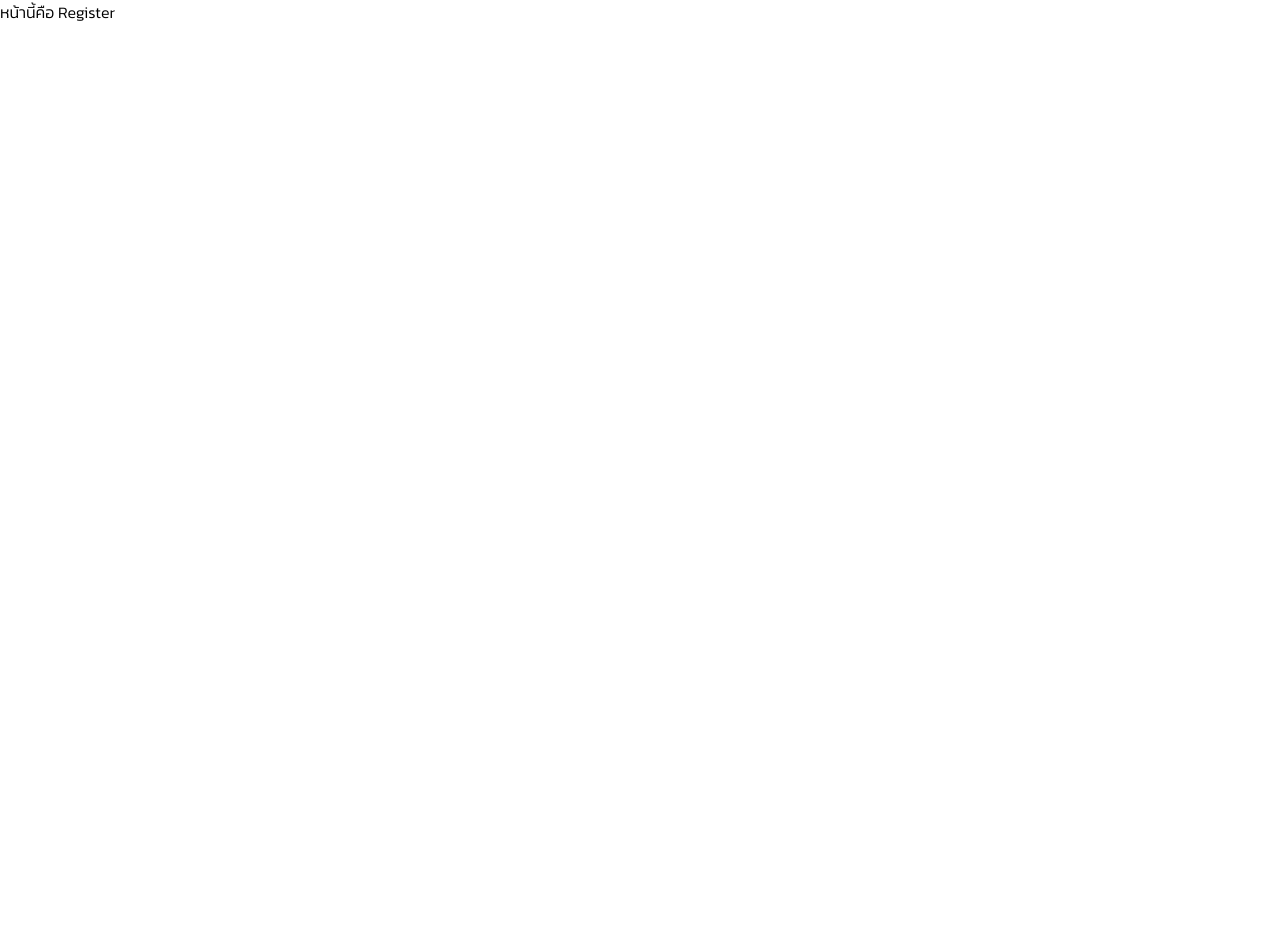
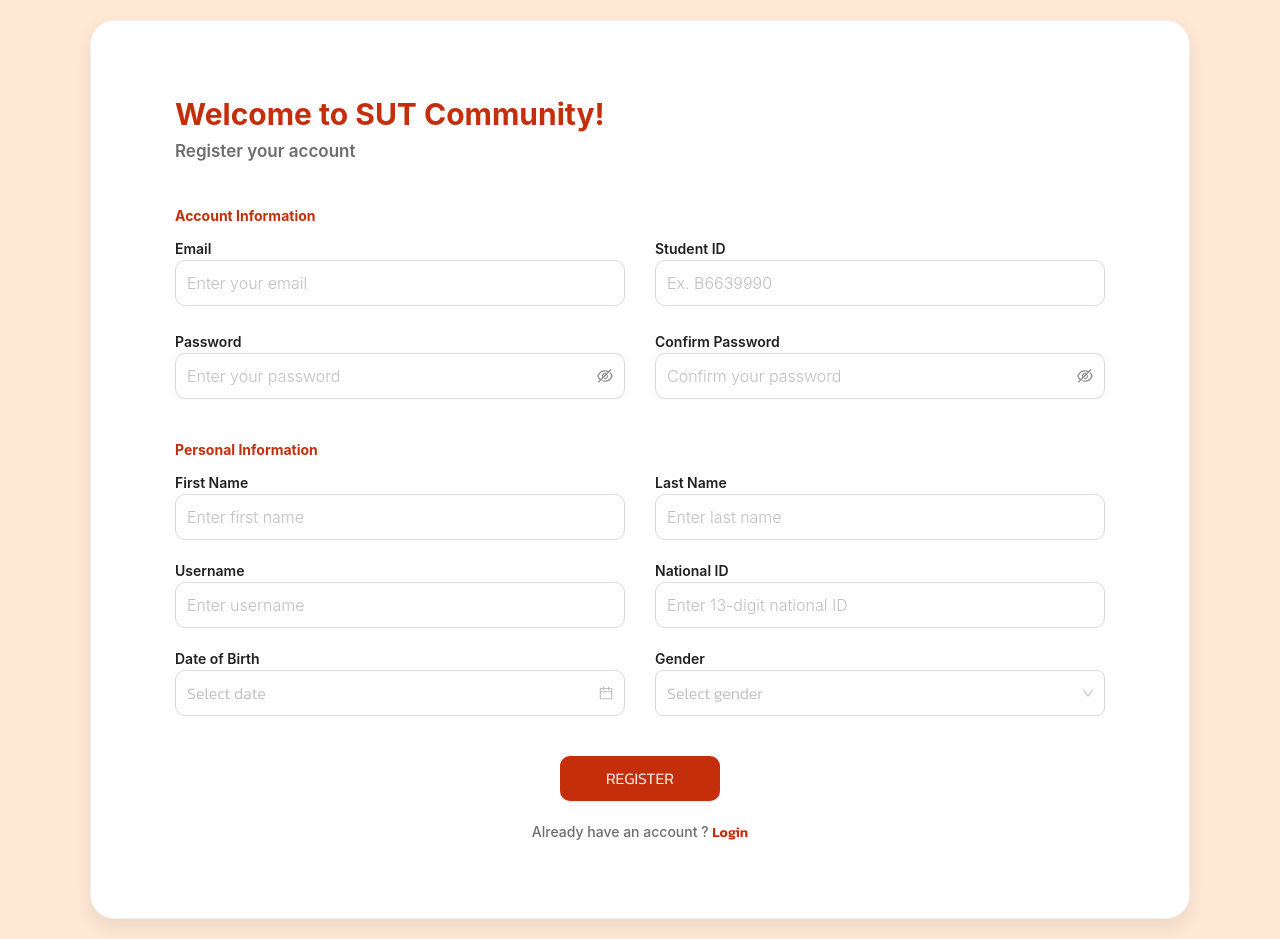
Before and after one commit to EiEiCola/My-SE, a React app in the folder frontend/: page /register in a window 1280 px wide. Before the commit this address had no page. Before the commit the page ends 800 px from the top, so only its background shows below. Built offline with nearby package versions, Linux system fonts and the light colour scheme; the HTML template or start-up script is replaced by a standard one.

Commit message:
start UI Register

```diff
--- a/frontend/src/app/(public)/register/index.tsx
+++ b/frontend/src/app/(public)/register/index.tsx
@@ -1,14 +1,284 @@
-import '../../index.css'
-// import { Link } from 'react-router-dom'
-// import { useNavigate } from 'react-router-dom'
+import React, { useState } from "react";
+import { useNavigate } from "react-router-dom";
+import {
+  Card,
+  Input,
+  Button,
+  Typography,
+  Select,
+  DatePicker,
+  Row,
+  Col,
+} from "antd";
+import axios from "axios";
+
+const { Title, Text } = Typography;
+
+interface RegisterForm {
+  email: string;
+  password: string;
+  confirmPassword: string;
+  firstName: string;
+  lastName: string;
+  username: string;
+  studentID: string;
+  nationalID: string;
+  dob: string;
+  genderID: string;
+}
 
 function Register() {
-    // const navigate = useNavigate()
+  const navigate = useNavigate();
+
+  const [form, setForm] = useState<RegisterForm>({
+    email: "",
+    password: "",
+    confirmPassword: "",
+    firstName: "",
+    lastName: "",
+    username: "",
+    studentID: "",
+    nationalID: "",
+    dob: "",
+    genderID: "",
+  });
+
+  // ✅ FIX TS error (field strict type + value strict type)
+  const handleChange = (field: keyof RegisterForm, value: string) => {
+    setForm({ ...form, [field]: value });
+  };
+
+  const handleRegister = async () => {
+    if (form.password !== form.confirmPassword) {
+      alert("Passwords do not match");
+      return;
+    }
+
+    try {
+      await axios.post("http://localhost:8080/auth/register", {
+        email: form.email,
+        password: form.password,
+        first_name: form.firstName,
+        last_name: form.lastName,
+        username: form.username,
+        student_id: form.studentID,
+        national_id: form.nationalID,
+        dob: form.dob,
+        gender_id: form.genderID,
+        role_id: 2,
+        active_status_id: 1,
+      });
+
+      navigate("/login");
+    } catch (err) {
+      alert("Registration failed");
+    }
+  };
+
   return (
-    <>
-      <h1>หน้านี้คือ Register</h1>
-    </>
-  )
+    <div
+      style={{
+        minHeight: "100vh",
+        backgroundColor: "#FFE9D5",
+        display: "flex",
+        justifyContent: "center",
+        alignItems: "center",
+        padding: 20,
+      }}
+    >
+      <Card
+        style={{
+          width: 1100,
+          borderRadius: 24,
+          padding: "50px 60px",
+          boxShadow: "0px 8px 20px rgba(0,0,0,0.08)",
+        }}
+      >
+        {/* HEADER */}
+        <Title
+          level={2}
+          style={{
+            textAlign: "left",
+            color: "#C42E0A",
+            marginBottom: 5,
+            fontWeight: 700,
+          }}
+        >
+          Welcome to SUT Community!
+        </Title>
+
+        <Text
+          style={{
+            display: "block",
+            textAlign: "left",
+            color: "#6D6D6D",
+            marginBottom: 40,
+            fontWeight: 600,
+            fontSize: 17,
+          }}
+        >
+          Register your account
+        </Text>
+
+        {/* ACCOUNT INFORMATION */}
+        <Text style={{ fontWeight: 700, color: "#C42E0A" }}>
+          Account Information
+        </Text>
+
+        <Row gutter={30} style={{ marginTop: 10, marginBottom: 25 }}>
+          <Col span={12}>
+            <Text style={{ fontWeight: 600 }}>Email</Text>
+            <Input
+              size="large"
+              placeholder="Enter your email"
+              style={{ height: 46, borderRadius: 10 }}
+              onChange={(e) => handleChange("email", e.target.value)}
+            />
+          </Col>
+
+          <Col span={12}>
+            <Text style={{ fontWeight: 600 }}>Student ID</Text>
+            <Input
+              size="large"
+              placeholder="Ex. B6639990"
+              style={{ height: 46, borderRadius: 10 }}
+              onChange={(e) => handleChange("studentID", e.target.value)}
+            />
+          </Col>
+        </Row>
+
+        <Row gutter={30} style={{ marginBottom: 40 }}>
+          <Col span={12}>
+            <Text style={{ fontWeight: 600 }}>Password</Text>
+            <Input.Password
+              size="large"
+              placeholder="Enter your password"
+              style={{ height: 46, borderRadius: 10 }}
+              onChange={(e) => handleChange("password", e.target.value)}
+            />
+          </Col>
+
+          <Col span={12}>
+            <Text style={{ fontWeight: 600 }}>Confirm Password</Text>
+            <Input.Password
+              size="large"
+              placeholder="Confirm your password"
+              style={{ height: 46, borderRadius: 10 }}
+              onChange={(e) =>
+                handleChange("confirmPassword", e.target.value)
+              }
+            />
+          </Col>
+        </Row>
+
+        {/* PERSONAL INFORMATION */}
+        <Text style={{ fontWeight: 700, color: "#C42E0A" }}>
+          Personal Information
+        </Text>
+
+        <Row gutter={30} style={{ marginTop: 10 }}>
+          <Col span={12}>
+            <Text style={{ fontWeight: 600 }}>First Name</Text>
+            <Input
+              size="large"
+              placeholder="Enter first name"
+              style={{ height: 46, borderRadius: 10 }}
+              onChange={(e) => handleChange("firstName", e.target.value)}
+            />
+          </Col>
+
+          <Col span={12}>
+            <Text style={{ fontWeight: 600 }}>Last Name</Text>
+            <Input
+              size="large"
+              placeholder="Enter last name"
+              style={{ height: 46, borderRadius: 10 }}
+              onChange={(e) => handleChange("lastName", e.target.value)}
+            />
+          </Col>
+        </Row>
+
+        <Row gutter={30} style={{ marginTop: 20 }}>
+          <Col span={12}>
+            <Text style={{ fontWeight: 600 }}>Username</Text>
+            <Input
+              size="large"
+              placeholder="Enter username"
+              style={{ height: 46, borderRadius: 10 }}
+              onChange={(e) => handleChange("username", e.target.value)}
+            />
+          </Col>
+
+          <Col span={12}>
+            <Text style={{ fontWeight: 600 }}>National ID</Text>
+            <Input
+              size="large"
+              placeholder="Enter 13-digit national ID"
+              style={{ height: 46, borderRadius: 10 }}
+              onChange={(e) => handleChange("nationalID", e.target.value)}
+            />
+          </Col>
+        </Row>
+
+        <Row gutter={30} style={{ marginTop: 20, marginBottom: 40 }}>
+          <Col span={12}>
+            <Text style={{ fontWeight: 600 }}>Date of Birth</Text>
+            <DatePicker
+              size="large"
+              style={{ width: "100%", height: 46, borderRadius: 10 }}
+              onChange={(_, dateString) => handleChange("dob", Array.isArray(dateString) ? dateString[0] ?? "" : dateString)}
+            />
+          </Col>
+
+          <Col span={12}>
+            <Text style={{ fontWeight: 600 }}>Gender</Text>
+            <Select
+              size="large"
+              style={{ width: "100%", height: 46 }}
+              placeholder="Select gender"
+              onChange={(value) => handleChange("genderID", String(value))}
+            >
+              <Select.Option value={1}>Male</Select.Option>
+              <Select.Option value={2}>Female</Select.Option>
+              <Select.Option value={3}>Other</Select.Option>
+            </Select>
+          </Col>
+        </Row>
+
+        {/* REGISTER BUTTON */}
+        <div style={{ display: "flex", justifyContent: "center" }}>
+          <Button
+            type="primary"
+            size="large"
+            style={{
+              backgroundColor: "#C42E0A",
+              borderRadius: 10,
+              width: 160,
+              height: 45,
+              fontWeight: 700,
+              fontSize: 16,
+            }}
+            onClick={handleRegister}
+          >
+            REGISTER
+          </Button>
+        </div>
+
+        {/* LOGIN LINK */}
+        <div style={{ textAlign: "center", marginTop: 20 }}>
+          <Text style={{ fontWeight: 500, color: "#6D6D6D" }}>
+            Already have an account ?{" "}
+            <span
+              style={{ color: "#C42E0A", cursor: "pointer", fontWeight: 600 }}
+              onClick={() => navigate("/login")}
+            >
+              Login
+            </span>
+          </Text>
+        </div>
+      </Card>
+    </div>
+  );
 }
 
-export default Register
+export default Register;
```
